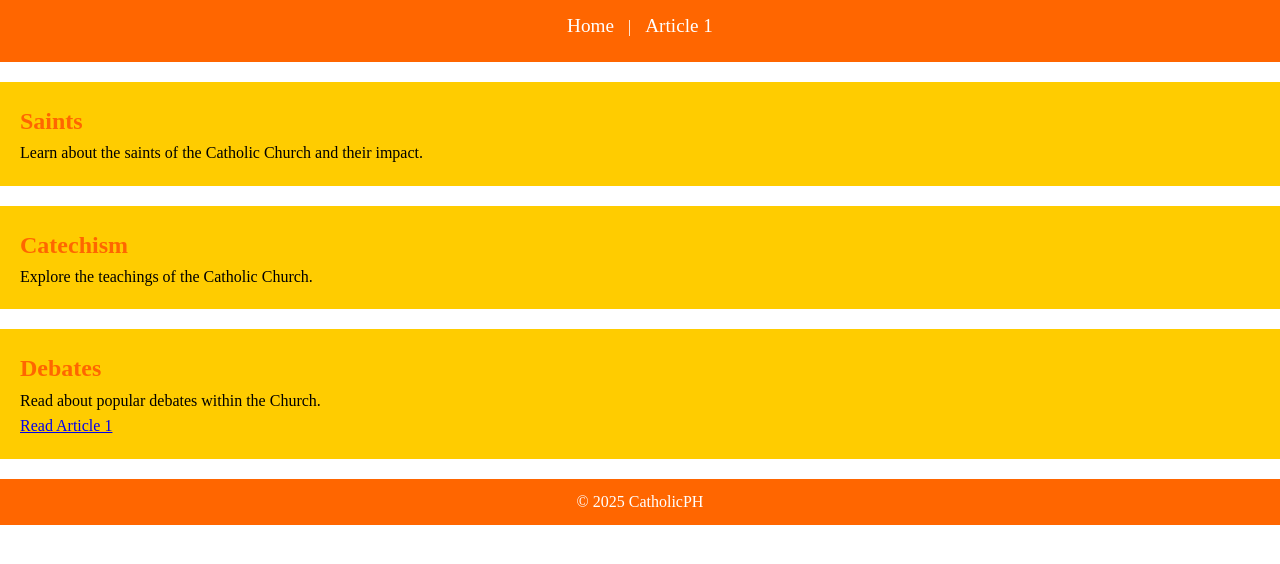
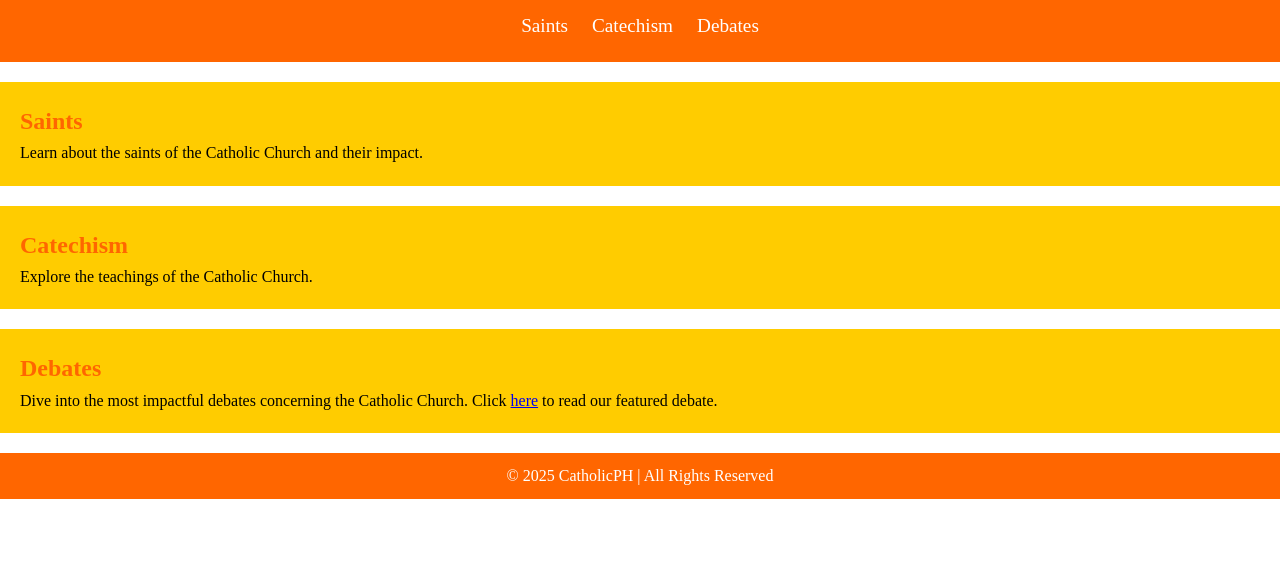
Before and after one commit to DonLopez13/CatholicPH, a plain HTML site: page index.html in a window 1280 px wide. Shown: the part 86-650 px from the top of the page. Drawn offline with Linux system fonts and the light colour scheme; files that its build step writes are made by us from their sources.

Commit message:
Update index.html

```diff
--- a/index.html
+++ b/index.html
@@ -1,22 +1,22 @@
 <!DOCTYPE html>
 <html lang="en">
-
 <head>
     <meta charset="UTF-8">
     <meta name="viewport" content="width=device-width, initial-scale=1.0">
     <title>CatholicPH</title>
     <link rel="stylesheet" href="css/styles.css">
 </head>
-
 <body>
     <header>
         <h1>Welcome to CatholicPH</h1>
         <nav>
-            <a href="index.html">Home</a> |
-            <a href="article1.html">Article 1</a>
+            <a href="#saints">Saints</a>
+            <a href="#catechism">Catechism</a>
+            <a href="article1.html">Debates</a>
         </nav>
     </header>
 
+    <main>
         <section id="saints">
             <h2>Saints</h2>
             <p>Learn about the saints of the Catholic Church and their impact.</p>
@@ -29,13 +29,12 @@
 
         <section id="debates">
             <h2>Debates</h2>
-        <p>Read about popular debates within the Church.</p>
-        <a href="article1.html">Read Article 1</a>
+            <p>Dive into the most impactful debates concerning the Catholic Church. Click <a href="article1.html">here</a> to read our featured debate.</p>
         </section>
+    </main>
 
     <footer>
-        <p>© 2025 CatholicPH</p>
+        <p>© 2025 CatholicPH | All Rights Reserved</p>
     </footer>
 </body>
-
 </html>
```
Lines whose indentation alone changed are shown as unchanged.
